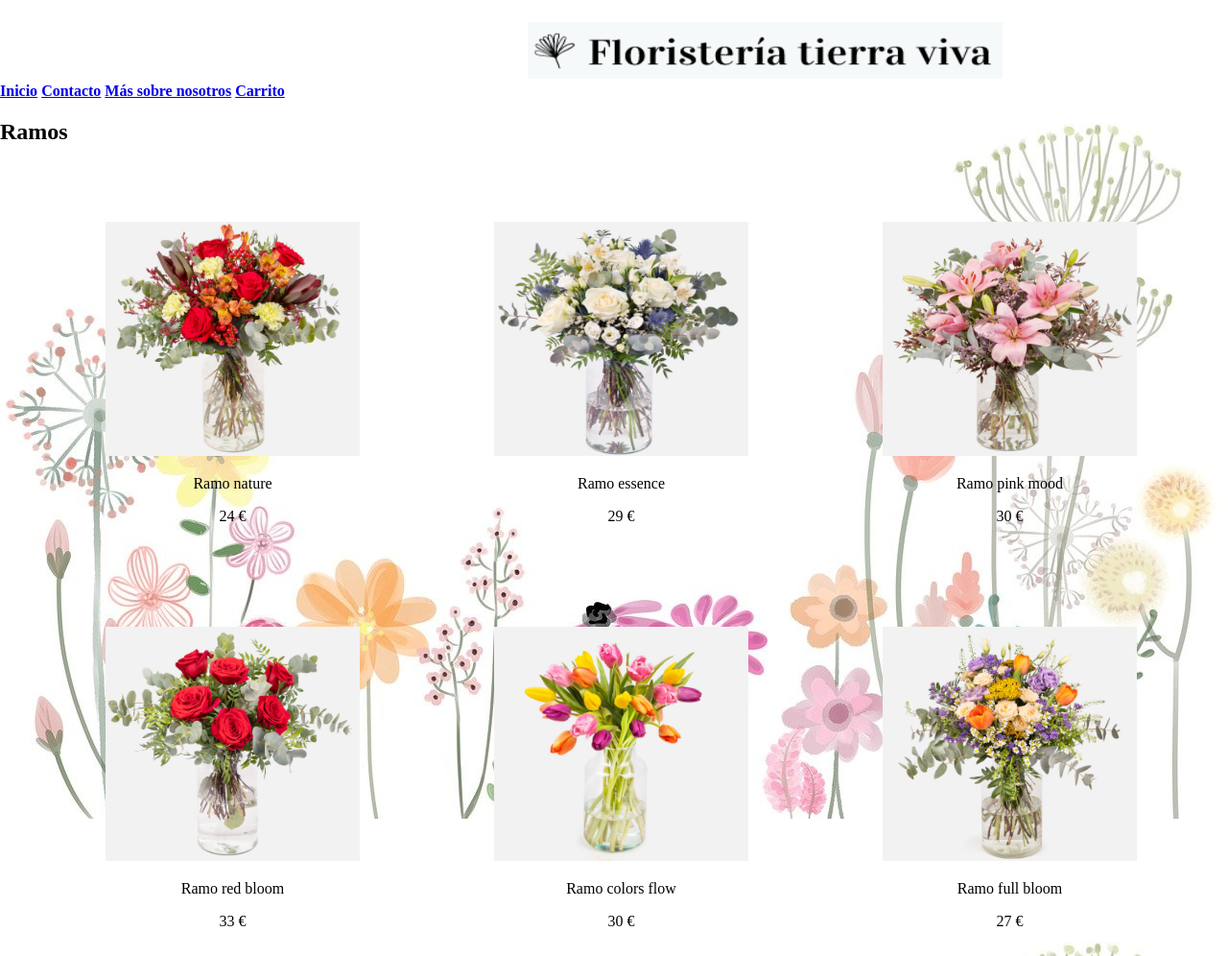
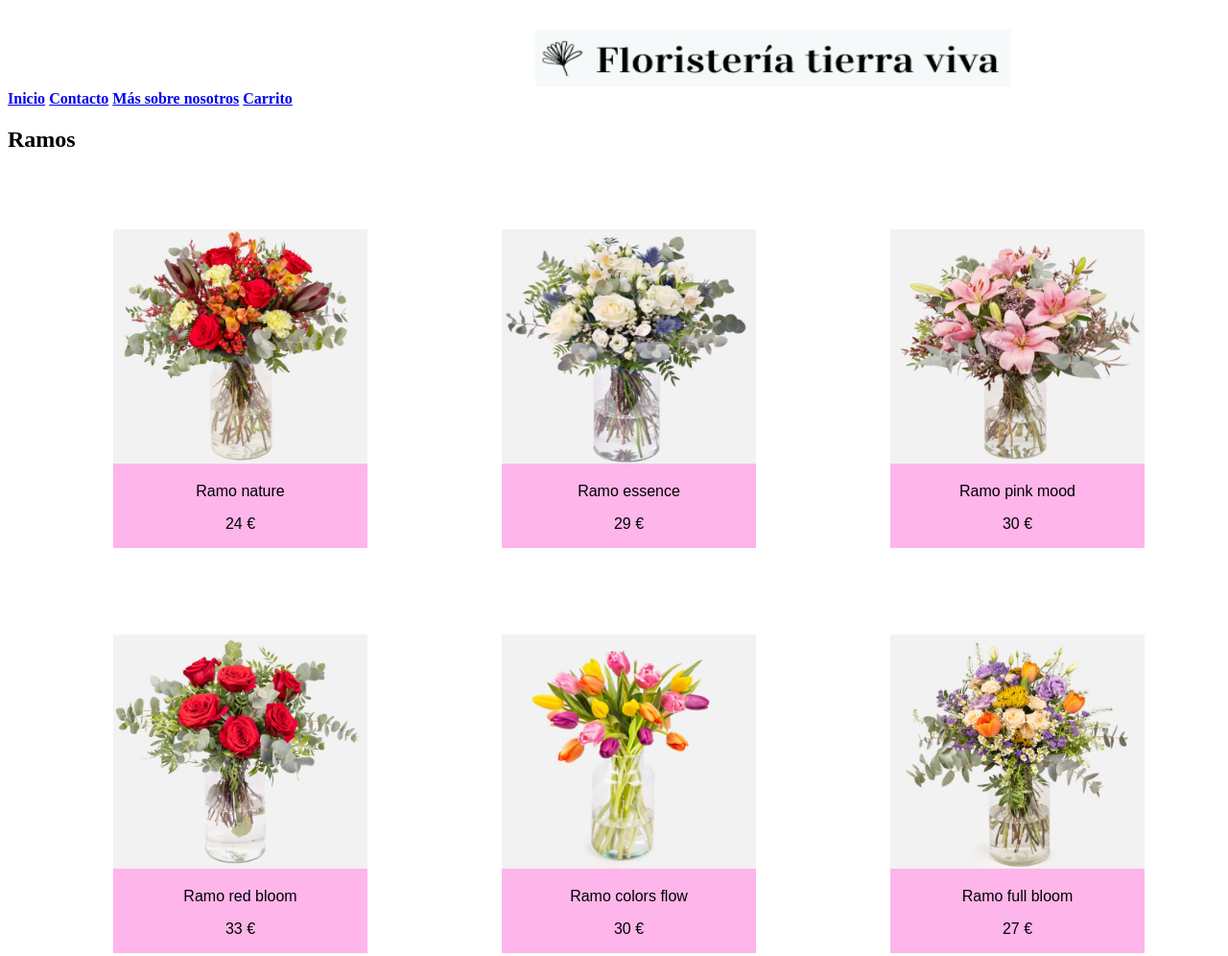
Before and after one commit to yolandalillo/2020-2021-LTAW-Practicas, a plain HTML site: page P1/ramos.html in a window 1280 px wide. Shown: the top 996 px of the page at 96% size. Drawn offline with Linux system fonts and the light colour scheme.

Commit message:
Poniendo a punto css

```diff
--- a/P1/flores.css
+++ b/P1/flores.css
@@ -1,9 +1,3 @@
-body{
-    background-image: url(Imagenes/f12.png);
-    background-size:auto;
-    margin: 0;
-	margin-bottom: 500px;
-}
 
 #Logo-tienda{
     width: 495px;
@@ -19,4 +13,6 @@ body{
 	margin: 30px 30px 30px 110px;
 	text-align: center;
     margin-top: 60px;
+    font-family: sans-serif;
+
 }
--- a/P1/ramos.css
+++ b/P1/ramos.css
@@ -5,13 +5,17 @@
 	margin: 30px 30px 30px 110px;
 	text-align: center;
     margin-top: 60px;
+    background-color: #FEB5EA;
+    font-family: sans-serif;
+
+
+
 }
 
-body{
-    background-image: url(Imagenes/f9.jpg);
-    background-size:auto;
-    margin: 0;
-	margin-bottom: 500px;
+
+title{
+    font-family: sans-serif;
+    text-align: center;
 }
 
 #Logo-tienda{
```
